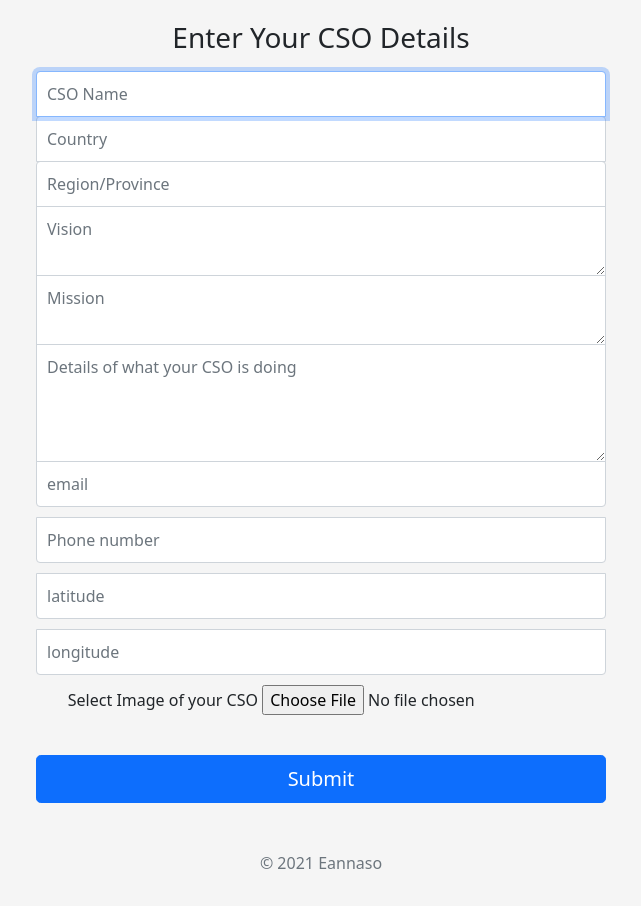
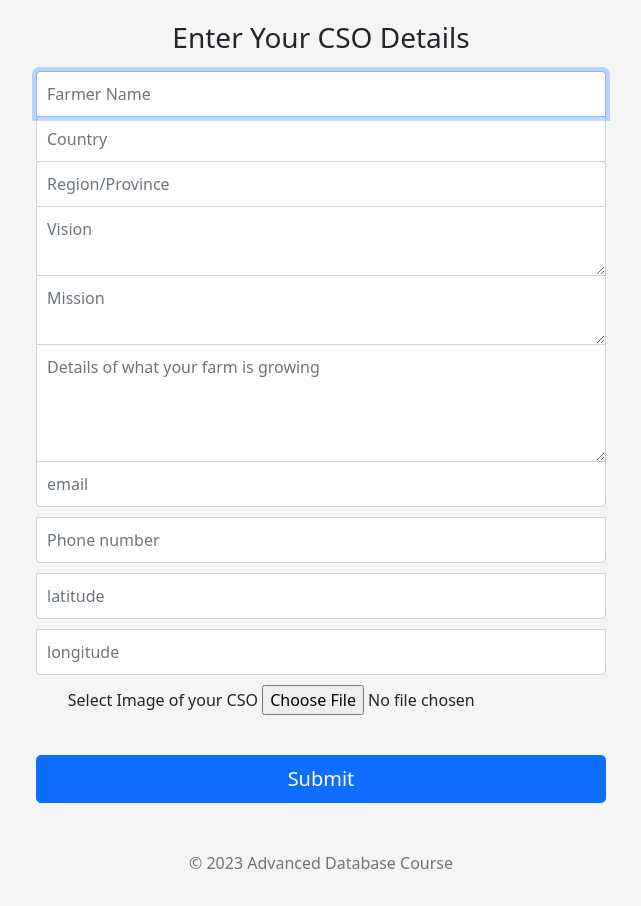
Before and after one commit to wangilisasi/cso-app, a website: page index.html in a window 1280 px wide. Shown: the part 115-1021 px from the top of the page, without its empty margins (319-960 px from the left). Drawn offline with nearby package versions, Linux system fonts and the light colour scheme.

Commit message:
modify index.html

```diff
--- a/index.html
+++ b/index.html
@@ -53,13 +53,13 @@
   <form action="https://web-production-a711.up.railway.app/csos" onsubmit="this.submit(); this.reset(); return false;" method=POST id="addform" enctype="multipart/form-data">
     <img class="mb-4" src="images/eannaso-logo1.gif" alt="" width="131" height="57">
     <h1 class="h3 mb-3 fw-normal">Enter Your CSO Details</h1>
-    <input type="text" class="form-control top" name="name" placeholder="CSO Name" required autofocus>
+    <input type="text" class="form-control top" name="name" placeholder="Farmer Name" required autofocus>
     <input type="text" class="form-control top" name="country" placeholder="Country" required autofocus>
     <input type="text" class="form-control top" name="region" placeholder="Region/Province" required autofocus>
     <textarea rows="2" class="form-control middle" cols="50" name="vision" placeholder="Vision" ></textarea>
     <textarea rows="2" class="form-control middle" cols="50" name="mission" placeholder="Mission" ></textarea>
 
-    <textarea rows="4" class="form-control middle" cols="50" name="description" form="addform" placeholder="Details of what your CSO is doing" ></textarea>
+    <textarea rows="4" class="form-control middle" cols="50" name="description" form="addform" placeholder="Details of what your farm is growing" ></textarea>
 
     <input type="email"  class="form-control bottom" name="email" placeholder="email" >
     <input type="tel"  class="form-control bottom" name="phone" placeholder="Phone number" >
@@ -72,7 +72,7 @@
 
     </div>
     <button class="w-100 btn btn-lg btn-primary" type="submit">Submit</button>
-    <p class="mt-5 mb-3 text-muted">&copy; 2021 Eannaso</p>
+    <p class="mt-5 mb-3 text-muted">&copy; 2023 Advanced Database Course</p>
   </form>
 </main>
 
```
